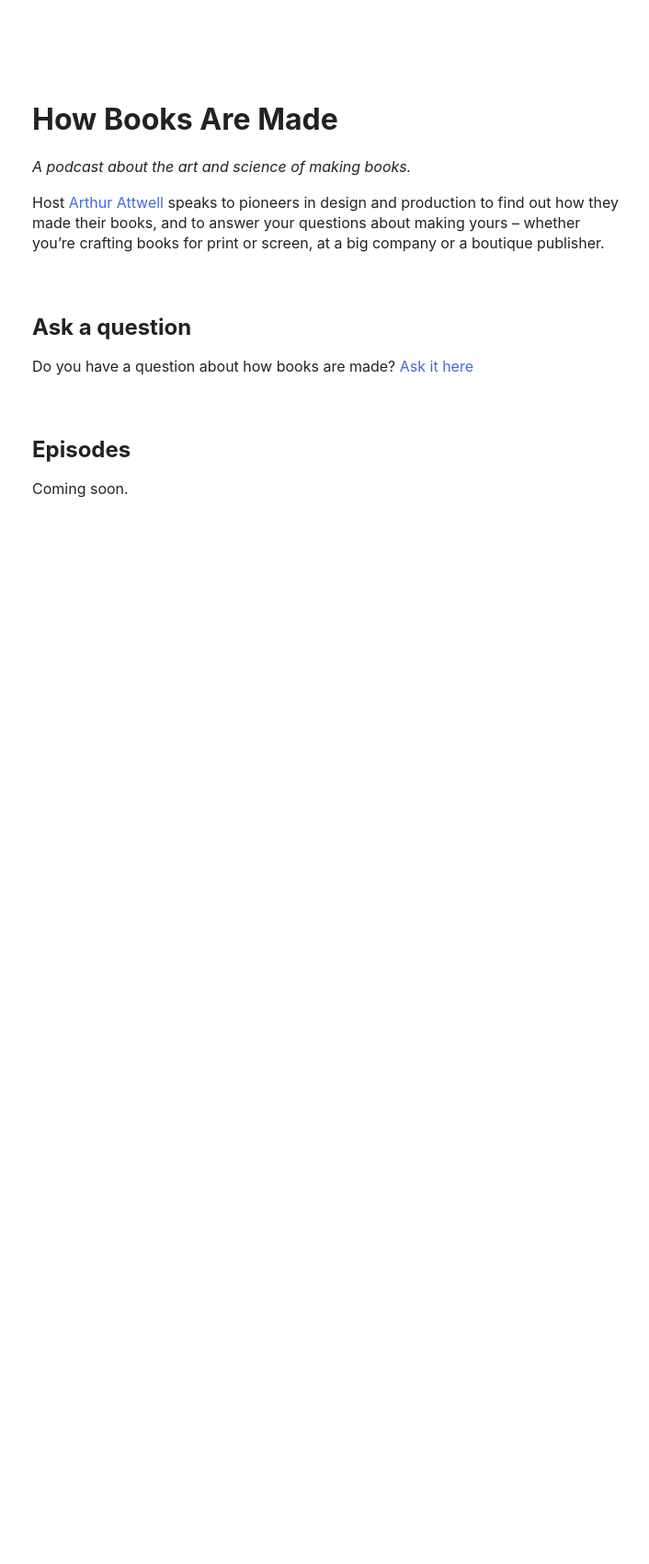
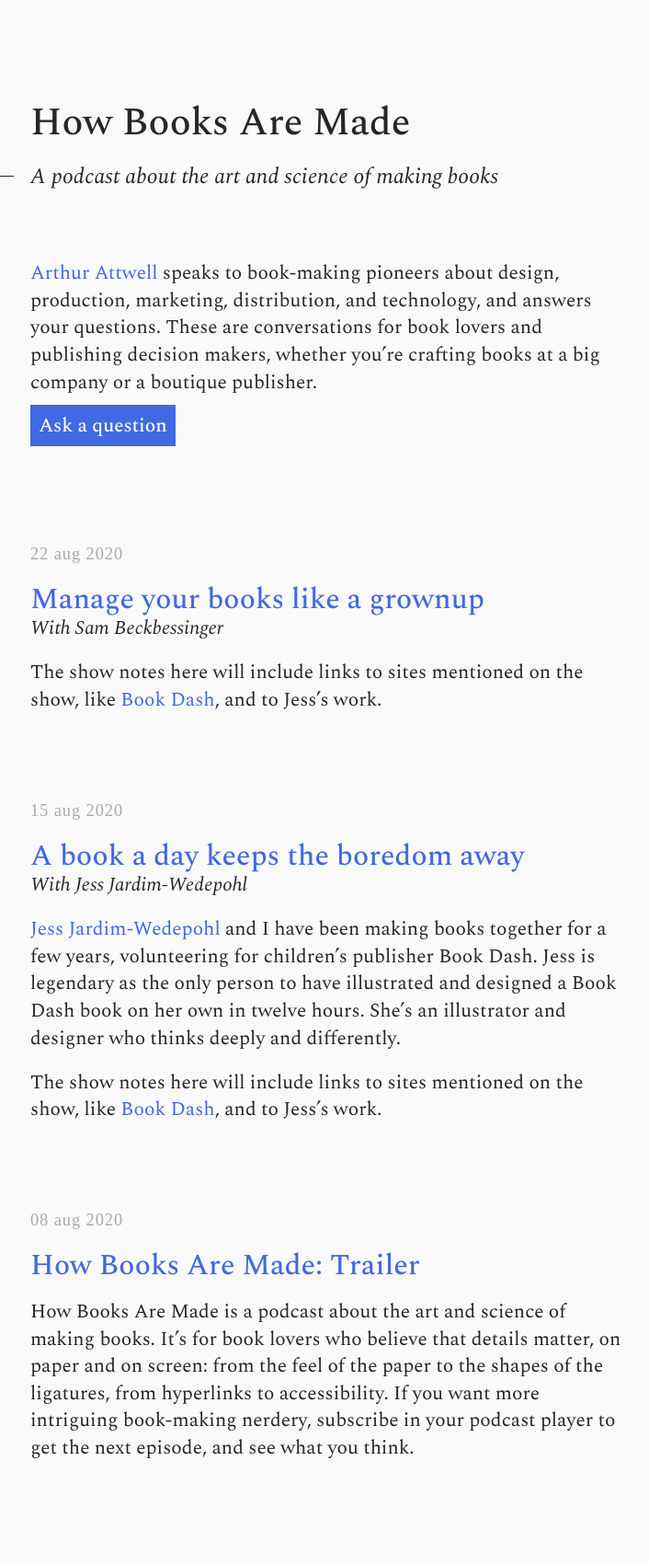
Before and after one commit to electricbookworks/howbooksaremade, a Jekyll site: the page built from index.md, in a window 1280 px wide. Shown: the whole page at 92% size, without its empty margins (285-991 px from the left). Built offline with Jekyll 4.4.1, drawn with Linux system fonts in a browser that asks for light colours; some web fonts are replaced; before the commit the page ends 900 px from its top, so only the background shows below that.

Commit message:
Build structure and sample content, basic styles

```diff
--- /dev/null
+++ b/_data/episodes.yml
@@ -0,0 +1,22 @@
+- title: "How Books Are Made: Trailer"
+  number: 0
+  description: "How Books Are Made is a podcast about the art and science of making books. It's for book lovers who believe that details matter, on paper and on screen: from the feel of the paper to the shapes of the ligatures, from hyperlinks to accessibility. If you want more intriguing book-making nerdery, subscribe in your podcast player to get the next episode, and see what you think."
+  notes: ""
+  date: 2020-08-08
+  status: published
+- title: "A book a day keeps the boredom away"
+  number: 1
+  guests:
+    - jess-jardimwedepohl
+  description: "[Jess Jardim-Wedepohl](http://www.jessjardimwedepohl.co.za/) and I have been making books together for a few years, volunteering for children's publisher Book Dash. Jess is legendary as the only person to have illustrated and designed a Book Dash book on her own in twelve hours. She's an illustrator and designer who thinks deeply and differently."
+  notes: "The show notes here will include links to sites mentioned on the show, like [Book Dash](https://bookdash.org), and to Jess's work."
+  date: 2020-08-15
+  status: published
+- title: "Manage your books like a grownup"
+  number: 2
+  guests:
+    - sam-beckbessinger
+  description: ""
+  notes: "The show notes here will include links to sites mentioned on the show, like [Book Dash](https://bookdash.org), and to Jess's work."
+  date: 2020-08-22
+  status: published
--- /dev/null
+++ b/_data/people.yml
@@ -0,0 +1,9 @@
+arthur-attwell:
+  name: "Arthur Attwell"
+  description: ""
+jess-jardimwedepohl:
+  name: "Jess Jardim-Wedepohl"
+  description: ""
+sam-beckbessinger:
+  name: "Sam Beckbessinger"
+  description: ""
--- /dev/null
+++ b/_includes/episodes.liquid
@@ -0,0 +1,46 @@
+{% comment %} Get an array of published episodes
+with the most recent first {% endcomment %}
+{% assign episodes = site.data.episodes | where_exp: "entry", "entry.status == 'published'" | sort: "number" | reverse %}
+
+<ul class="episodes">
+
+    {% for episode in episodes %}
+
+        <li class="episode">
+
+            <div class="date">
+                {{ episode.date | date: "%d %b %Y" }}
+            </div>
+
+            <h2 id="{{ episode.title | slugify }}">
+                <a href="#{{ episode.title | slugify }}">
+                    {{ episode.title }}
+                </a>
+            </h2>
+
+            {% if episode.guests %}
+
+                <p class="guests">
+
+                    With
+
+                        {% for guest in episode.guests %}
+                            {{ site.data.people[guest].name }}{% unless forloop.last %}, {% endunless %}
+                        {% endfor %}
+                </p>
+
+            {% endif %}
+
+            <div class="description">
+                {{ episode.description | markdownify }}
+            </div>
+
+            <div class="notes">
+                {{ episode.notes | markdownify }}
+            </div>
+
+        </li>
+
+    {% endfor %}
+
+</ul>
--- a/_layouts/default.html
+++ b/_layouts/default.html
@@ -7,6 +7,10 @@
     <link rel="stylesheet" type="text/css" href="{{ site.baseurl }}/web.css">
 </head>
 <body>
-    {{ content }}
+    <div class="wrapper">
+
+        {{ content }}
+
+    </div>
 </body>
 </html>
--- a/index.md
+++ b/index.md
@@ -4,14 +4,12 @@ title: "How Books Are Made"
 
 # How Books Are Made
 
-*A podcast about the art and science of making books.*
+A podcast about the art and science of&nbsp;making&nbsp;books
+{:.tagline}
 
-Host [Arthur Attwell](https://arthurattwell.com) speaks to pioneers in design and production to find out how they made their books, and to answer your questions about making yours – whether you're crafting books for print or screen, at a big company or a boutique publisher.
+[Arthur Attwell](https://arthurattwell.com) speaks to book-making pioneers about design, production, marketing, distribution, and technology, and answers your questions. These are conversations for book lovers and publishing decision makers, whether you're crafting books at a big company or a boutique publisher.
 
-## Ask a question
 
-Do you have a question about how books are made? [Ask it here](){:.button}
+[Ask a question](https://forms.gle/RkdMEwSaB49LZDN88){:.button}
 
-## Episodes
-
-Coming soon.
+{% include episodes.liquid %}
--- a/web.scss
+++ b/web.scss
@@ -3,42 +3,67 @@
 
 // Fonts
 $fonts-system: -apple-system, BlinkMacSystemFont, "Segoe UI", Roboto, Oxygen-Sans, Ubuntu, Cantarell, "Helvetica Neue", sans-serif;
-$fonts-serif: "Apple Garamond", "Baskerville", "Times New Roman", "Droid Serif", "Times","Source Serif Pro", serif;
+$fonts-serif: "Spectral", serif;
+$fonts-small-caps: "Spectral SC", serif;
 $fonts-monospace: "SF Mono", "Monaco", "Inconsolata", "Fira Mono", "Droid Sans Mono", "Source Code Pro", monospace;
 
 // Sizes
-$max-width: 40em;
-$border-radius: 0.2em;
-$line-height: 1.4em; // set in ems
-$rule-thickness: 1px;
-$input-padding: 0.2em;
-$break-point-l: 60em;
+$font-size: 1.15rem;
+$max-width: 35rem;
+$border-radius: 0.2rem;
+$line-height: 1.4;
+$rule-thickness: 1.3px;
+$input-padding: 0.2rem;
+$break-width-small: 30rem;
+$break-width-medium: 40rem;
+$break-width-large: 60rem;
 
 // Colours
-$color-text-main: #222222;
-$color-mid: #c0c0c0;
+$color-text-main: #262626;
+$color-background: #f9f9f9;
+$color-mid: #aaa;
 $color-links: #4169E1;
 $color-code-background: #EEEEEE;
+
+// Imports
+
+@import url('https://fonts.googleapis.com/css2?family=Spectral:ital,wght@0,400;0,500;1,400;1,500&display=swap');
+@import url('https://fonts.googleapis.com/css2?family=Spectral+SC:wght@500&display=swap');
 
 // Basic elements
 
 body, html {
+	background-color: $color-background;
+	color: $color-text-main;
+	font-family: $fonts-serif;
+	font-size: $font-size;
+	line-height: $line-height;
+	margin: auto;
 	overflow-x: hidden;
-	font-family: $fonts-system;
+	padding: 0;
+}
+.wrapper {
 	margin: auto;
-	padding: $line-height * 0.5;
-	line-height: $line-height;
-	color: $color-text-main;
+	max-width: $max-width;
+	padding: 1rem;
 }
-body {
-	max-width: $max-width;
-}
-h1, h2, h3 {
+h1, h2, h3, h4, h5, h6 {
+	font-weight: 500;
 	line-height: $line-height * 0.8;
-	margin: ($line-height * 2) 0 ($line-height * 0.5) 0;
 	& + & {
 		margin-top: 0;
 	}
+}
+h1 {
+	margin: 2rem 0 1rem 0;
+
+	@media only screen and (min-width: $break-width-small) {
+		margin: 5rem 0 1rem 0;
+	}
+	margin-bottom: 1rem;
+}
+p {
+	margin: 0 0 1rem 0;
 }
 code, pre {
 	font-family: $fonts-monospace;
@@ -70,8 +95,15 @@ input {
 form {
 	margin-bottom: $line-height;
 }
-button {
-	font-family: $fonts-system;
+.button {
+	padding: 0.4rem 0.5rem 0.3rem 0.5rem;
+	background: $color-links;
+	color: white;
+	font-weight: 500;
+
+	&:hover {
+		background: $color-text-main;
+	}
 }
 
 // Common best practice classes
@@ -85,3 +117,62 @@ button {
 	position: absolute;
 	width: 1px;
 }
+
+// Features
+
+.tagline {
+	font-size: 1.3rem;
+	font-style: italic;
+	margin-bottom: 4rem;
+
+	// Line on left
+	position: relative;
+	&:before {
+		border-top: $rule-thickness solid $color-text-main;
+		content: "";
+		display: inline-block;
+		position: absolute;
+		width: 2rem;
+		left: -3rem;
+		top: 0.8rem;
+	}
+}
+
+.episodes {
+	list-style-type: none;
+	margin-bottom: 2rem;
+	margin-top: 6rem;
+	padding: 0;
+
+	.episode {
+
+		margin-bottom: 5rem;
+
+		h2 {
+			margin: 0;
+
+			// If no guests, add margin
+			& + .description {
+				margin-top: 1rem;
+			}
+		}
+
+		.guests {
+			font-style: italic;
+		}
+
+		.date {
+			color: $color-mid;
+			font-family: $fonts-small-caps;
+			font-size: 1rem;
+			font-weight: 500;
+			letter-spacing: 0.05rem;
+			margin-bottom: 1rem;
+			text-transform: lowercase;
+		}
+
+		.number {
+			float: right;
+		}
+	}
+}
```
Also changed, not shown: 3 other files.
